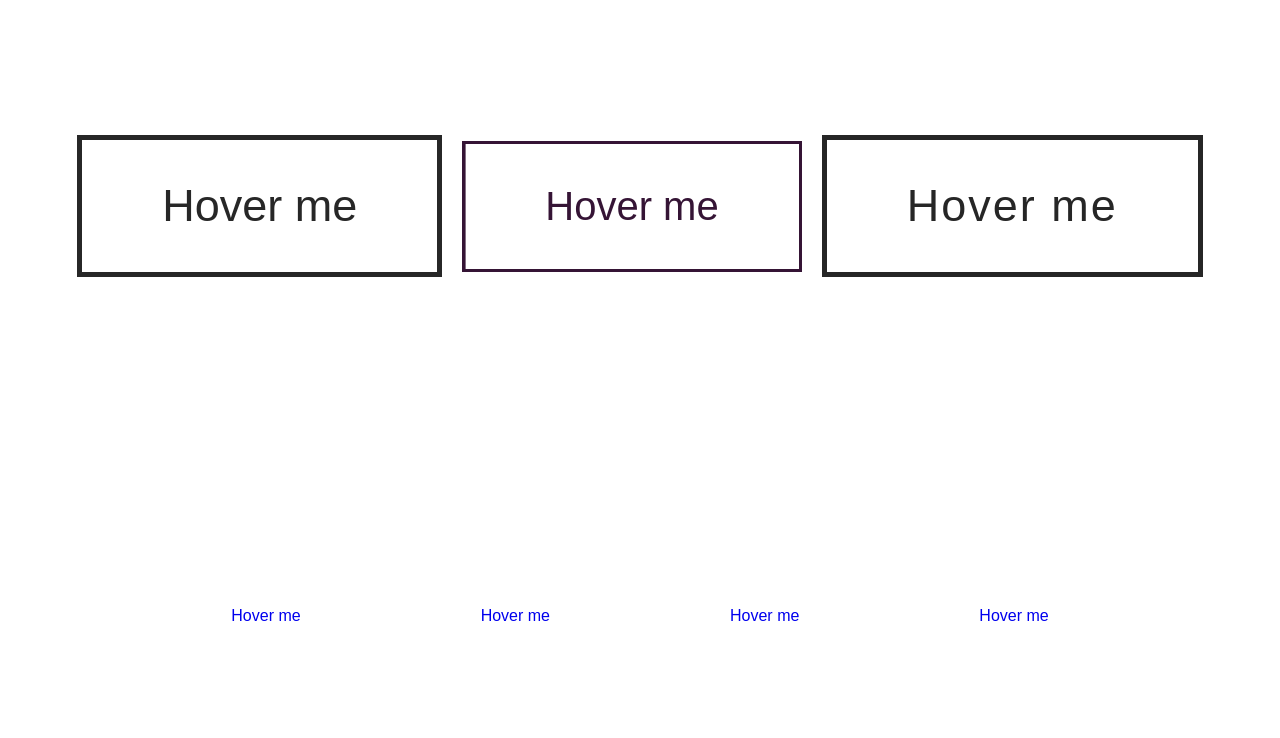
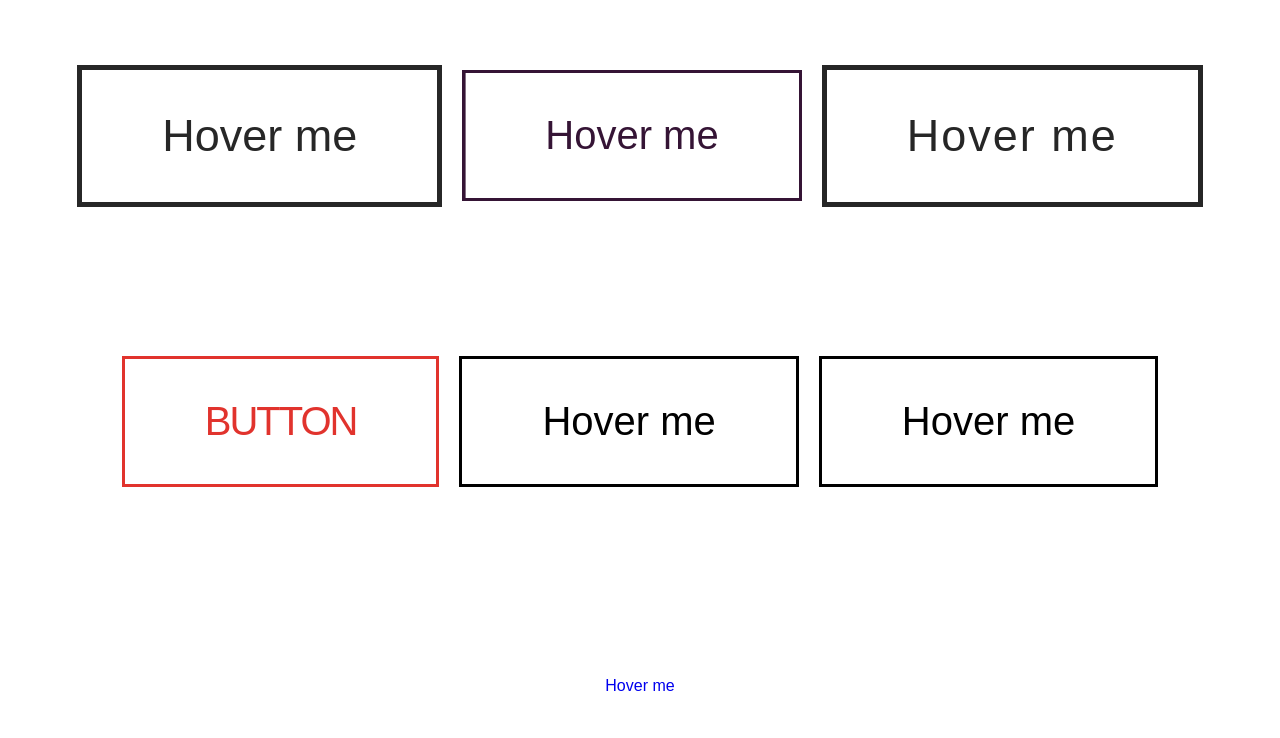
Before and after one commit to Wesleydu29/buttons-effects, a plain HTML site: page index.html in a window 1280 px wide. Drawn offline with Linux system fonts and the light colour scheme.

Commit message:
sixième effet

```diff
--- a/index.html
+++ b/index.html
@@ -11,7 +11,7 @@
         <a href="#" id="one"> Hover me</a>
         <a href="#" id="two"> Hover me</a>
         <a href="#" id="three"> Hover me</a>
-        <a href="#" i="four"> Hover me</a>
+        <a href="#" id="four"> button</a>
         <a href="#" id="five"> Hover me</a>
         <a href="#" id="six"> Hover me</a>
         <a href="#" id="seven"> Hover me</a>
--- a/style.css
+++ b/style.css
@@ -111,3 +111,66 @@ a {
 #three:hover {
     color: #fff;
 }
+#four {
+    color: #E1332D;
+    border: 3px solid #E1332D;
+    font-size: 40px;
+    transition: all 0.5s;
+    font-weight: 300;
+    letter-spacing: -2px;
+    text-transform: uppercase;
+}
+#four:hover {
+    font-weight: 900;
+    letter-spacing: 10px;
+    border: 7px solid #E1332D;
+}
+
+#five {
+    color: #000000;
+    border: 3px solid #000;
+    font-size: 40px;
+    transition: all 1s;
+}
+#five::before {
+    content: 'YEAH!';
+    color: white;
+    position: absolute;
+    top: 0;
+    left: 0;
+    width: 100%;
+    height: 100%;
+    background-color: #F44336;
+    transform: translateY(-100%);
+    transition: all 1s;
+    display: flex;
+    justify-content: center;
+    align-items: center;
+}
+#five:hover::before {
+    transform: translateY(0);
+}
+#six {
+    font-size: 40px;
+    border: 3px solid #000000;
+    color: #000000;
+    transition: all 0.5s;
+}
+#six:hover {
+    background-color: #F44336;
+    color: #fff;
+}
+#six::before {
+    content: '';
+    position: absolute;
+    background-color: white;
+    top: 0;
+    left: 0;
+    width: 100%;
+    height: 50px;
+    transform: translateX(-100%) rotate(45deg);
+    transition: all 1s;
+}
+#six:hover::before {
+    transform: translateX(100%) rotate(45deg);
+}
```
